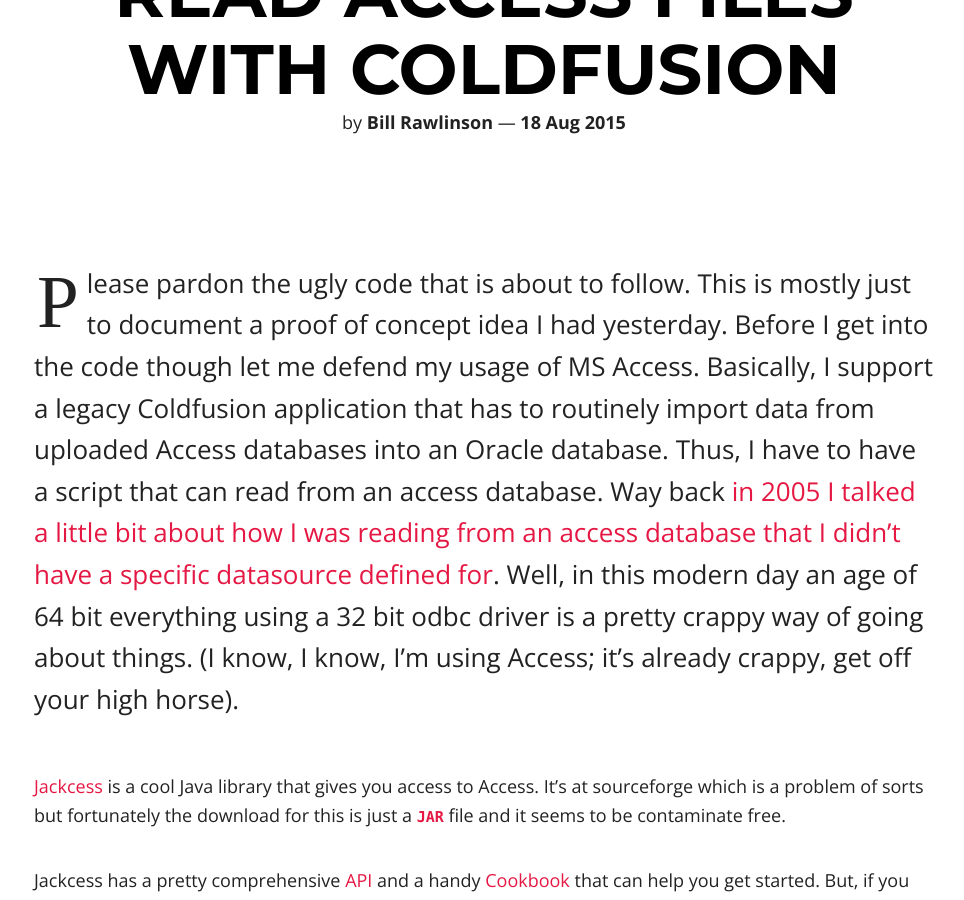
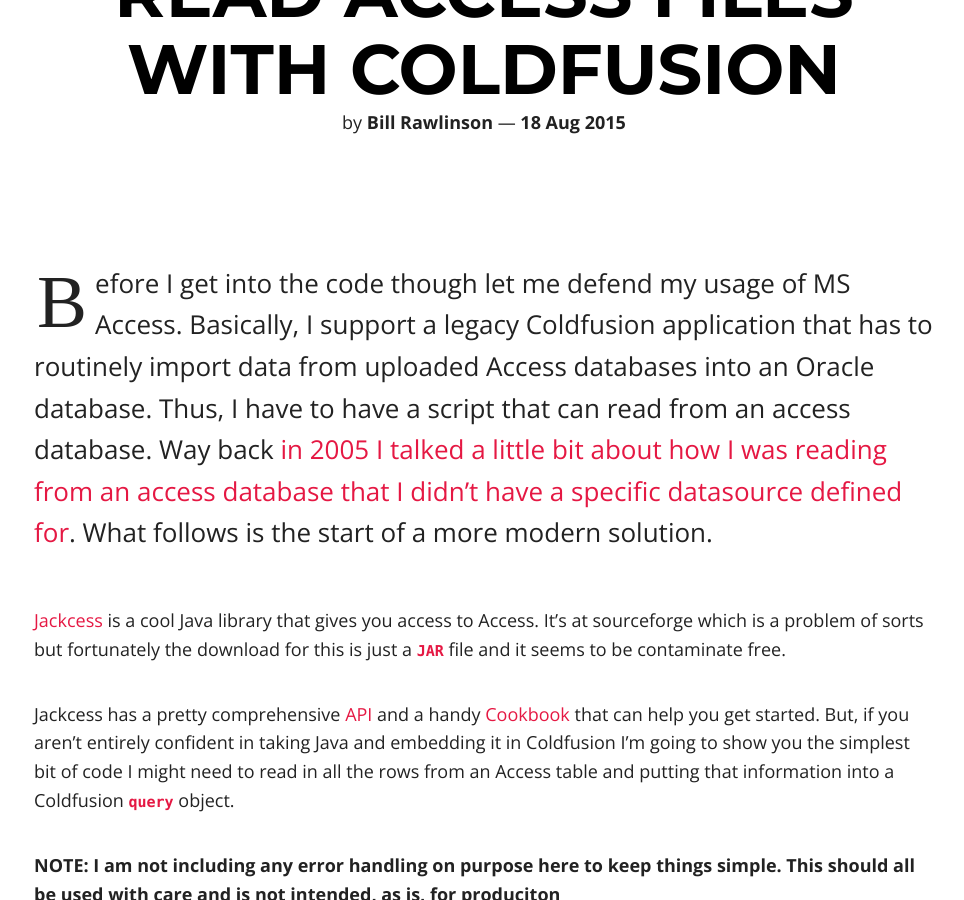
Before and after one commit to finalcut/finalcut.github.io, a Jekyll site: the page built from _posts/2015-08-18-using-jackcess-to-read-access-files-with-coldfusion.md, in a window 1280 px wide and 900 px high, scrolled down 343 px. Shown: the whole window, without its empty margins (156-1120 px from the left). Built offline with Jekyll 4.4.1, drawn with Linux system fonts in a browser that asks for light colours; nearby versions of some CDN libraries; Markdown is read by kramdown in place of the engine named in the settings; comment, search, counter and statistics services are not loaded.

```diff
--- a/_posts/2015-08-18-using-jackcess-to-read-access-files-with-coldfusion.md
+++ b/_posts/2015-08-18-using-jackcess-to-read-access-files-with-coldfusion.md
@@ -12,7 +12,7 @@
 comments: true
 featured: false
 ---
-Please pardon the ugly code that is about to follow.  This is mostly just to document a proof of concept idea I had yesterday.  Before I get into the code though let me defend my usage of MS Access.  Basically, I support a legacy Coldfusion application that has to routinely import data from uploaded Access databases into an Oracle database.  Thus, I have to have a script that can read from an access database.  Way back [in 2005 I talked a little bit about how I was reading from an access database that I didn't have a specific datasource defined for](/2005/11/model-glue-waist-deep.html).  Well, in this modern day an age of 64 bit everything using a 32 bit odbc driver is a pretty crappy way of going about things. (I know, I know, I'm using Access; it's already crappy, get off your high horse).
+Before I get into the code though let me defend my usage of MS Access.  Basically, I support a legacy Coldfusion application that has to routinely import data from uploaded Access databases into an Oracle database.  Thus, I have to have a script that can read from an access database.  Way back [in 2005 I talked a little bit about how I was reading from an access database that I didn't have a specific datasource defined for](/2005/11/model-glue-waist-deep.html).  What follows is the start of a more modern solution.
 
 
 [Jackcess](http://jackcess.sourceforge.net/) is a cool Java library that gives you access to Access.  It's at sourceforge which is a problem of sorts but fortunately the download for this is just a `JAR` file and it seems to be contaminate free.
```
